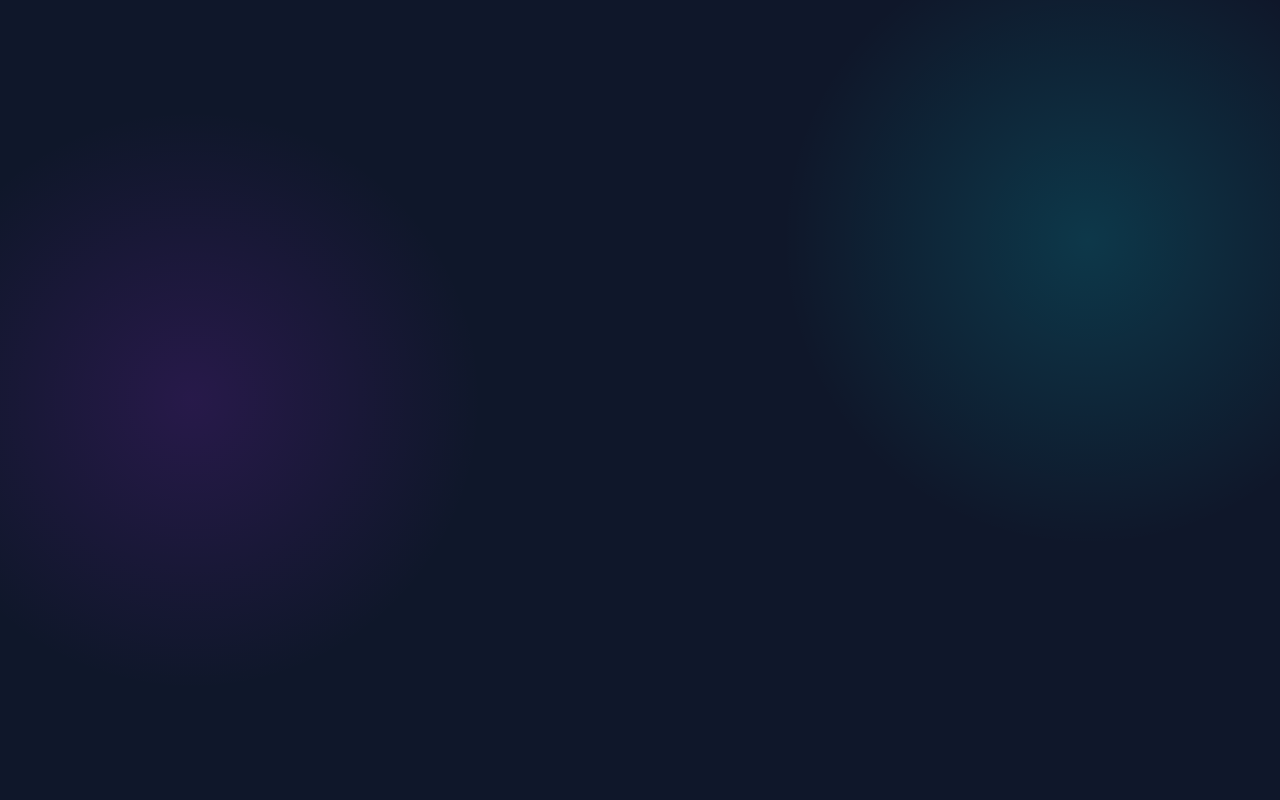
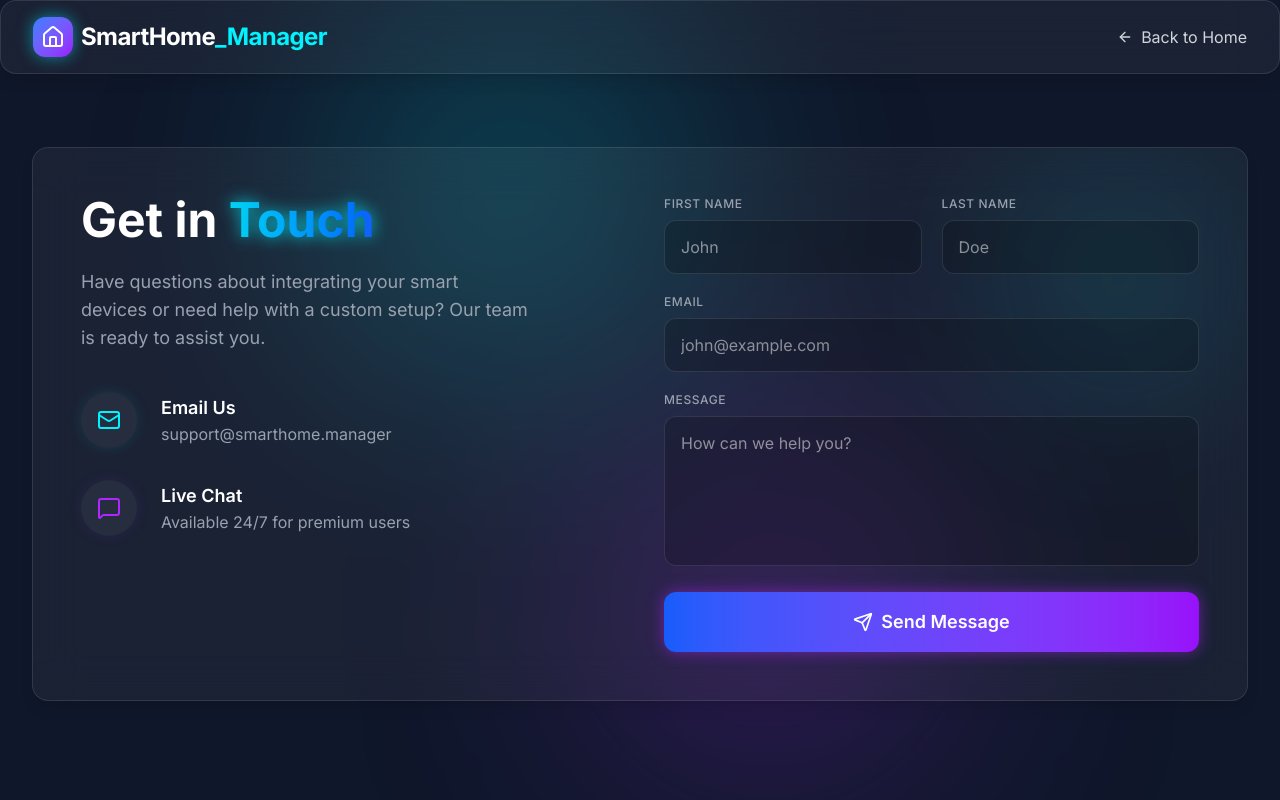
Before and after one commit to payal360/Smart_Home, a React (Vite) app: page /contact in a window 1280 px wide. Before the commit this address had no page. Built offline with nearby package versions, Linux system fonts and the light colour scheme.

Commit message:
contact page completed

```diff
--- a/src/App.jsx
+++ b/src/App.jsx
@@ -2,6 +2,8 @@ import React from 'react';
 import { BrowserRouter as Router, Routes, Route } from 'react-router-dom';
 import LandingPage from './pages/LandingPage';
 import Dashboard from './pages/Dashboard';
+
+import ContactPage from './pages/ContactPage';
 
 function App() {
   return (
@@ -9,6 +11,7 @@ function App() {
       <Routes>
         <Route path="/" element={<LandingPage />} />
         <Route path="/dashboard" element={<Dashboard />} />
+        <Route path="/contact" element={<ContactPage />} />
       </Routes>
     </Router>
   );
--- /dev/null
+++ b/src/pages/ContactPage.jsx
@@ -0,0 +1,100 @@
+import React from 'react';
+import { Mail, MessageSquare, Send, Home, ArrowLeft } from 'lucide-react';
+import { Link } from 'react-router-dom';
+import { motion } from 'framer-motion';
+
+const ContactPage = () => {
+  return (
+    <div className="min-h-screen text-white overflow-x-hidden selection:bg-neon-blue/30 relative bg-[#0f172a]">
+      {/* Background gradients */}
+      <div className="fixed top-0 left-1/4 w-96 h-96 bg-neon-blue/20 rounded-full blur-[120px] pointer-events-none"></div>
+      <div className="fixed bottom-0 right-1/4 w-96 h-96 bg-neon-purple/20 rounded-full blur-[120px] pointer-events-none"></div>
+
+      <nav className="fixed w-full z-50 glass-panel py-4">
+        <div className="max-w-7xl mx-auto px-4 sm:px-6 lg:px-8 flex justify-between items-center">
+          <div className="flex items-center gap-2">
+            <Link to="/" className="w-10 h-10 rounded-xl bg-gradient-to-br from-blue-500 to-purple-600 flex items-center justify-center shadow-[0_0_15px_rgba(0,243,255,0.5)]">
+              <Home className="text-white w-6 h-6" />
+            </Link>
+            <span className="text-2xl font-bold tracking-tight">SmartHome<span className="text-neon-blue">_Manager</span></span>
+          </div>
+          <Link to="/" className="flex items-center gap-2 text-gray-300 hover:text-white transition-colors">
+            <ArrowLeft className="w-4 h-4" /> Back to Home
+          </Link>
+        </div>
+      </nav>
+
+      <div className="pt-32 pb-20 px-4 sm:px-6 lg:px-8 max-w-7xl mx-auto min-h-screen flex items-center">
+        <motion.div
+          initial={{ opacity: 0, y: 20 }}
+          animate={{ opacity: 1, y: 0 }}
+          className="glass-panel p-8 md:p-12 relative overflow-hidden w-full"
+        >
+          <div className="absolute top-0 right-0 w-64 h-64 bg-neon-blue/10 rounded-full blur-[80px]"></div>
+
+          <div className="flex flex-col lg:flex-row gap-12 relative z-10">
+            <div className="flex-1">
+              <h1 className="text-5xl font-bold mb-6">Get in <span className="neon-text-blue">Touch</span></h1>
+              <p className="text-gray-400 mb-10 max-w-md text-lg">
+                Have questions about integrating your smart devices or need help with a custom setup? Our team is ready to assist you.
+              </p>
+
+              <div className="space-y-8">
+                <div className="flex items-center gap-6">
+                  <div className="w-14 h-14 rounded-full bg-white/5 flex items-center justify-center shadow-[0_0_15px_rgba(0,243,255,0.1)]">
+                    <Mail className="w-6 h-6 text-neon-blue" />
+                  </div>
+                  <div>
+                    <h4 className="font-semibold text-lg">Email Us</h4>
+                    <p className="text-gray-400">support@smarthome.manager</p>
+                  </div>
+                </div>
+
+                <div className="flex items-center gap-6">
+                  <div className="w-14 h-14 rounded-full bg-white/5 flex items-center justify-center shadow-[0_0_15px_rgba(176,38,255,0.1)]">
+                    <MessageSquare className="w-6 h-6 text-neon-purple" />
+                  </div>
+                  <div>
+                    <h4 className="font-semibold text-lg">Live Chat</h4>
+                    <p className="text-gray-400">Available 24/7 for premium users</p>
+                  </div>
+                </div>
+              </div>
+            </div>
+
+            <div className="flex-1">
+              <form className="space-y-5" onSubmit={(e) => { e.preventDefault(); e.target.reset(); alert('Message sent successfully!'); }}>
+                <div className="grid grid-cols-1 sm:grid-cols-2 gap-5">
+                  <div>
+                    <label className="block text-xs font-medium text-gray-400 uppercase tracking-wider mb-2">First Name</label>
+                    <input type="text" className="w-full bg-black/20 border border-white/10 rounded-xl px-4 py-3.5 text-white focus:outline-none focus:border-neon-blue transition-colors" placeholder="John" required />
+                  </div>
+                  <div>
+                    <label className="block text-xs font-medium text-gray-400 uppercase tracking-wider mb-2">Last Name</label>
+                    <input type="text" className="w-full bg-black/20 border border-white/10 rounded-xl px-4 py-3.5 text-white focus:outline-none focus:border-neon-blue transition-colors" placeholder="Doe" required />
+                  </div>
+                </div>
+
+                <div>
+                  <label className="block text-xs font-medium text-gray-400 uppercase tracking-wider mb-2">Email</label>
+                  <input type="email" className="w-full bg-black/20 border border-white/10 rounded-xl px-4 py-3.5 text-white focus:outline-none focus:border-neon-blue transition-colors" placeholder="john@example.com" required />
+                </div>
+
+                <div>
+                  <label className="block text-xs font-medium text-gray-400 uppercase tracking-wider mb-2">Message</label>
+                  <textarea rows="5" className="w-full bg-black/20 border border-white/10 rounded-xl px-4 py-3.5 text-white focus:outline-none focus:border-neon-blue transition-colors resize-none" placeholder="How can we help you?" required></textarea>
+                </div>
+
+                <button type="submit" className="btn-primary w-full py-4 rounded-xl flex items-center justify-center gap-2 text-lg mt-2">
+                  <Send className="w-5 h-5" /> Send Message
+                </button>
+              </form>
+            </div>
+          </div>
+        </motion.div>
+      </div>
+    </div>
+  );
+};
+
+export default ContactPage;
--- a/src/pages/LandingPage.jsx
+++ b/src/pages/LandingPage.jsx
@@ -14,13 +14,16 @@ import {
   Fan,
   Lightbulb,
   Video,
-  Menu,
   X,
   Eye,
-  EyeOff
+  EyeOff,
+  Mail,
+  Send,
+  MessageSquare,
+  Menu
 } from 'lucide-react';
 import { motion, AnimatePresence } from 'framer-motion';
-import { useNavigate } from 'react-router-dom';
+import { useNavigate, Link } from 'react-router-dom';
 
 const AuthModal = ({ isOpen, onClose, initialMode }) => {
   const [mode, setMode] = useState(initialMode);
@@ -156,11 +159,14 @@ const Navbar = ({ onOpenAuth }) => {
         </div>
 
         <div className="hidden md:flex space-x-8 items-center">
-          {['Home', 'Features', 'Devices', 'Dashboard', 'Contact'].map((item) => (
+          {['Home', 'Features', 'Devices', 'Dashboard'].map((item) => (
             <a key={item} href={`#${item.toLowerCase()}`} className="text-gray-300 hover:text-neon-blue hover:drop-shadow-[0_0_8px_rgba(0,243,255,0.8)] transition-all">
               {item}
             </a>
           ))}
+          <Link to="/contact" className="text-gray-300 hover:text-neon-blue hover:drop-shadow-[0_0_8px_rgba(0,243,255,0.8)] transition-all">
+            Contact
+          </Link>
         </div>
 
         <div className="hidden md:flex items-center gap-4">
@@ -178,11 +184,14 @@ const Navbar = ({ onOpenAuth }) => {
       {/* Mobile Menu */}
       {mobileMenuOpen && (
         <div className="md:hidden absolute top-full left-0 w-full glass-panel py-4 flex flex-col items-center gap-4">
-          {['Home', 'Features', 'Devices', 'Dashboard', 'Contact'].map((item) => (
+          {['Home', 'Features', 'Devices', 'Dashboard'].map((item) => (
             <a key={item} href={`#${item.toLowerCase()}`} onClick={() => setMobileMenuOpen(false)} className="text-gray-300">
               {item}
             </a>
           ))}
+          <Link to="/contact" onClick={() => setMobileMenuOpen(false)} className="text-gray-300">
+            Contact
+          </Link>
         </div>
       )}
     </nav>
@@ -443,12 +452,13 @@ const Footer = () => {
             <li><a href="#features" className="hover:text-neon-blue transition">Features</a></li>
             <li><a href="#devices" className="hover:text-neon-blue transition">Devices</a></li>
             <li><a href="#dashboard" className="hover:text-neon-blue transition">Dashboard</a></li>
+            <li><Link to="/contact" className="hover:text-neon-blue transition">Contact</Link></li>
           </ul>
         </div>
         <div>
-          <h4 className="font-semibold text-lg mb-4 text-white">Contact</h4>
+          <h4 className="font-semibold text-lg mb-4 text-white">Contact Us</h4>
           <ul className="space-y-2 text-gray-400">
-            <li>support@smarthome.manager</li>
+            <li className="flex items-center gap-2"><Mail className="w-4 h-4 text-neon-blue" /> support@smarthome.manager</li>
             <li>1-800-SMART-HM</li>
             <li className="pt-4 flex gap-4">
               <div className="w-8 h-8 rounded-full bg-white/10 flex items-center justify-center hover:bg-neon-blue hover:text-black cursor-pointer transition">X</div>
@@ -464,6 +474,8 @@ const Footer = () => {
     </footer>
   );
 };
+
+const Contact = null;
 
 function LandingPage() {
   const [isAuthOpen, setIsAuthOpen] = useState(false);
```
